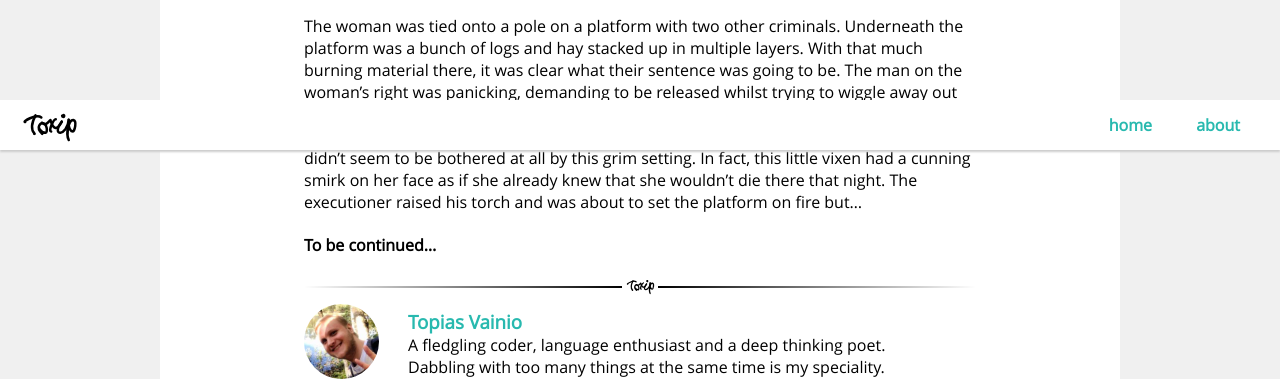
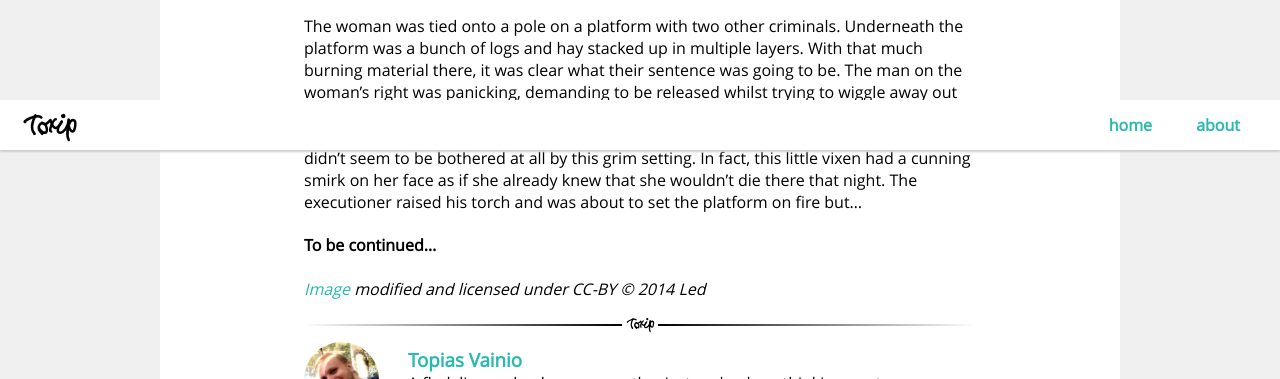
Before and after one commit to topiasv/toxip.net, a Jekyll site: the page built from _posts/2019-06-07-lonely-traveller-part-1.md, in a window 1280 px wide and 1400 px high, scrolled down 3346 px, cut to the strip 0-379 px from the top of the window. Built offline with Jekyll 4.4.1, drawn with Linux system fonts in a browser that asks for light colours.

Commit message:
Add license text option to posts

```diff
--- a/_layouts/post.html
+++ b/_layouts/post.html
@@ -22,6 +22,11 @@ layout: toxip
         alt="{% if page.header-img %}{{ page.header-img }}{% else %}{{ site.header-img }}{% endif %}" />
       <div class="post-content inner-block e-content" itemprop="articleBody">
         {{ content }}
+        {% if page.img-license %}
+        <div class="post-img-license">
+          {{ page.img-license | markdownify }}
+        </div>
+        {% endif %}
       </div>
     </article>
     <div class="inner-block">
--- a/_posts/2019-06-07-lonely-traveller-part-1.md
+++ b/_posts/2019-06-07-lonely-traveller-part-1.md
@@ -5,7 +5,7 @@ date: '2019-06-07 22:42:00 +0300'
 categories: creative
 tags: shortstory
 header-img: samurai-silhouette.png
-header-text-color: white
+img-license: '[Image](https://www.sketchport.com/drawing/6606155929354240/samurai) modified and licensed under CC-BY © 2014 Led'
 title: The Lonely Traveller - Part&nbsp;1
 subtitle: A Story from My Dream
 
--- a/css/main.scss
+++ b/css/main.scss
@@ -32,7 +32,7 @@ a {
   color: #28b9af;
 }
 
-#nav a {
+#nav a, .post a {
   color: #28b9af;
 }
 
@@ -222,6 +222,10 @@ html:not(.can-touch) #navbar.scrolled .svg-link:hover .svg,
   width: 75%;
   margin: 0 auto;
   padding: 40px;
+}
+
+.post-img-license {
+  font-style: italic;
 }
 
 .posts-container {
```
